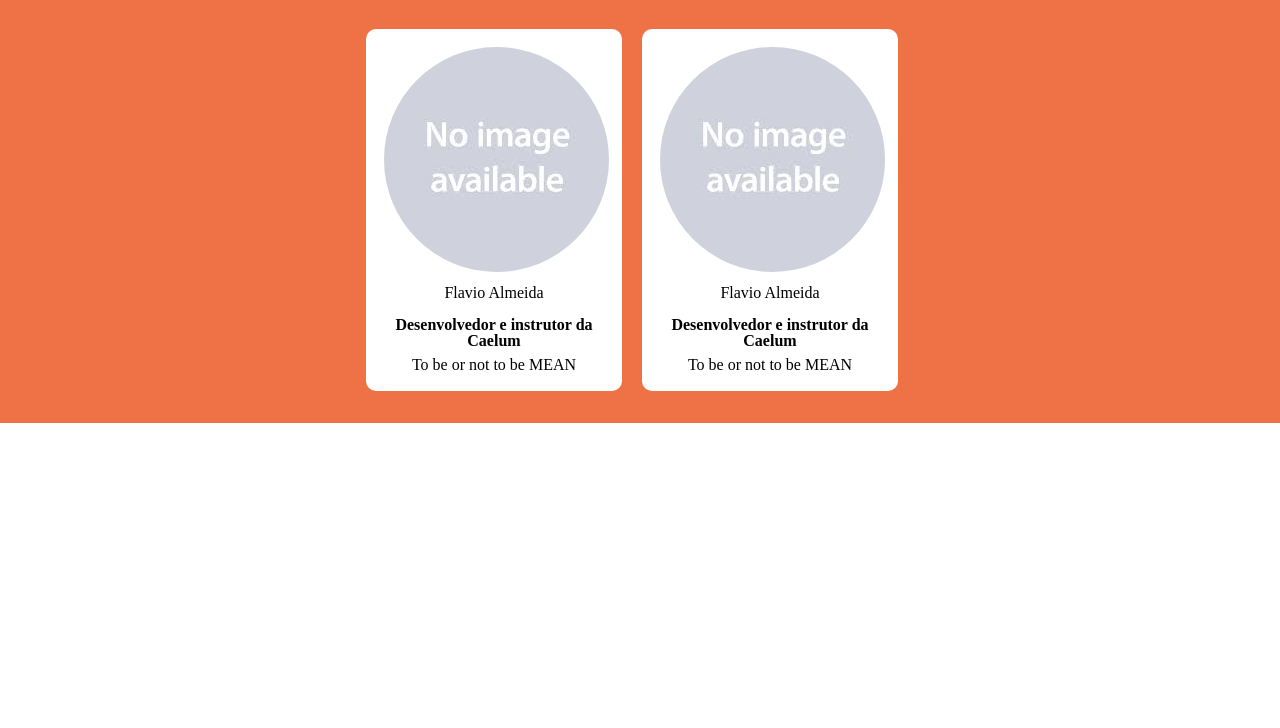
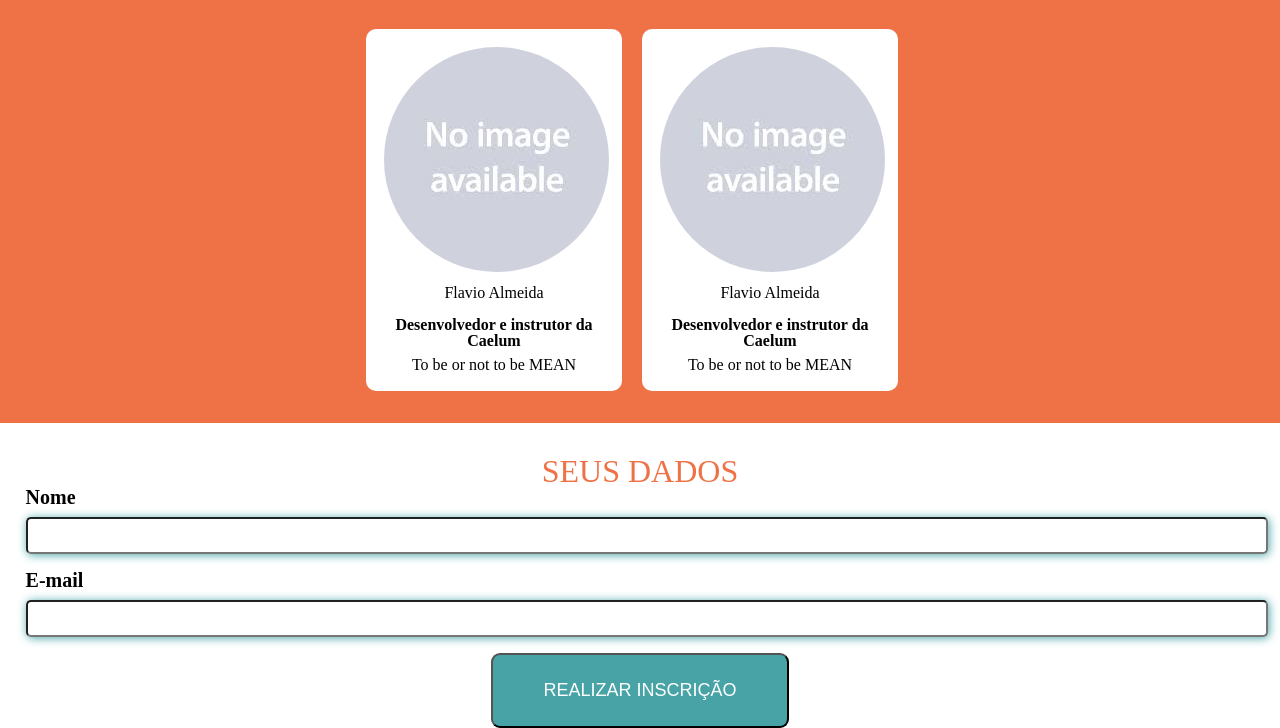
Before and after one commit to jkelvin18/projeto-conferencia, a plain HTML site: page index.html in a window 1280 px wide. Shown: the part 1087-1815 px from the top of the page. Before the commit the page ends 1510 px from the top, so only its background shows below. Drawn offline with Linux system fonts and the light colour scheme.

Commit message:
inserido form no css e html

```diff
--- a/css/base.css
+++ b/css/base.css
@@ -2,3 +2,33 @@
     width: 96%;
     margin: 0 auto;
 }
+
+.field {
+    margin-bottom: 16px;
+}
+
+.field label {
+   display: block;
+   font-size: 20px;
+   margin-bottom: 10px;
+   font-weight: bold;
+}
+
+.field .field-input {
+   display: block;
+   width: 100%;
+   font-size: 20px;
+   padding: 5px;
+   border-radius: 5px;
+   box-shadow: 1px 1px 10px  #48a3a6;
+}
+
+.button {
+    display: inline-block;
+    color: white;
+    text-decoration: none;
+    font-size: 18px;
+    padding: 25px 50px;
+    background-color: #48a3a6;
+    border-radius: 9px;
+}
--- /dev/null
+++ b/css/form.css
@@ -0,0 +1,13 @@
+.panel-form {
+    margin-top: 32px;
+}
+
+.panel-form .title {
+    font-size: 32px;
+    color: #EF7247;
+    text-align: center;
+    text-transform: uppercase;
+ }
+ .button-place {
+     text-align: center;
+ }
--- a/css/header.css
+++ b/css/header.css
@@ -51,17 +51,6 @@
     margin-top: 8px;
 }
 
-.header .jumbotron .button {
-    display: inline-block;
-    color: white;
-    text-decoration: none;
-    font-size: 18px;
-    padding: 25px 50px;
-    background-color: #48a3a6;
-    border-radius: 9px;
-
-}
-
 .header .jumbotron .panel-subscribe {
     margin-top: 28px;
 }
--- a/index.html
+++ b/index.html
@@ -9,6 +9,7 @@
     <link rel="stylesheet" href="css/header.css">
     <link rel="stylesheet" href="css/about.css">
     <link rel="stylesheet" href="css/speakers.css">
+    <link rel="stylesheet" href="css/form.css">
     <title>Aluraconf</title>
 </head>
 <body>
@@ -109,6 +110,25 @@
 
     </section>
 
+    <section class="panel-form">
+        <div class="container">
+            <h2 class="title">Seus dados</h2>
+            <form>
+                <div class="field">
+                    <label>Nome</label>
+                    <input class="field-input">
+                </div>
+                <div class="field">
+                    <label>E-mail</label>
+                    <input class="field-input">
+                </div>
+                    <div class="button-place">
+                    <button class="button">REALIZAR INSCRIÇÃO</button>
+                </div>
+            </form>
+        </div>
+    </section>
+
 </body>
 
 </html>
```
